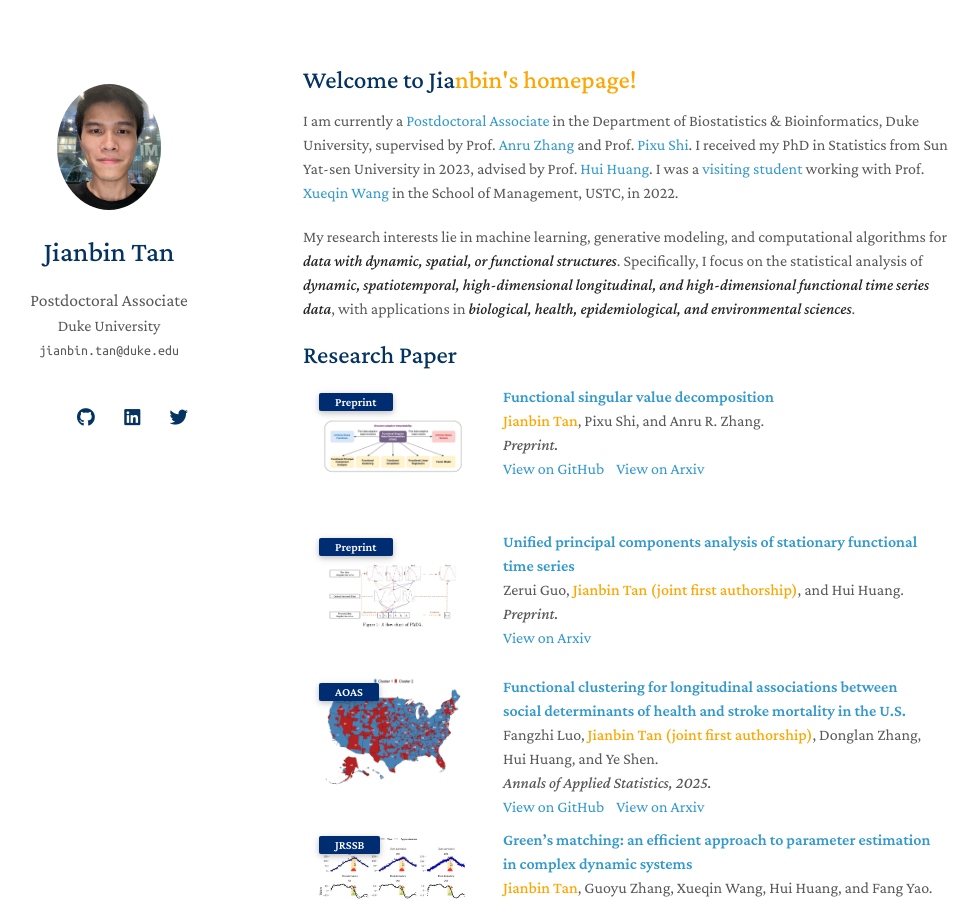
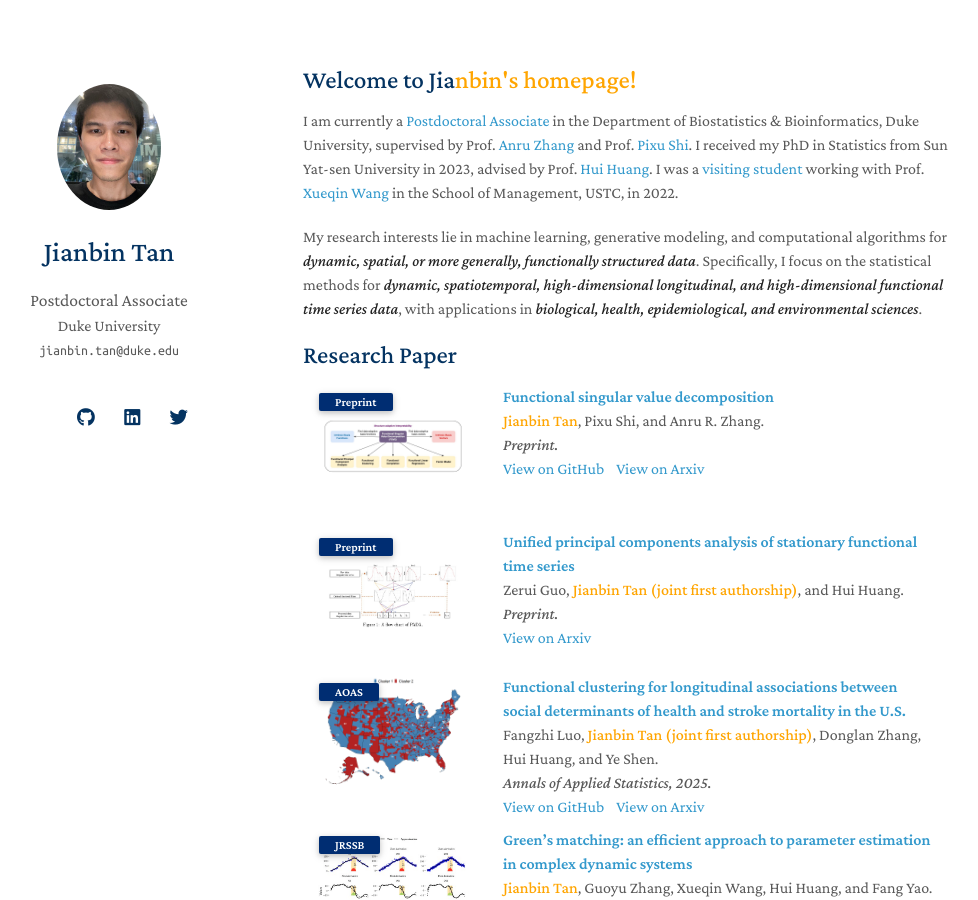
Before and after one commit to Tan-jianbin/Tan-jianbin.github.io, a Jekyll site: the page built from index.md, in a window 1280 px wide and 900 px high. Shown: the whole window, without its empty margins (167-1145 px from the left). Built offline with Jekyll 4.4.1, drawn with Linux system fonts in a browser that asks for light colours; nearby versions of some CDN libraries; a style sheet for code colours, icons or effects is not loaded; our own code applies the rules of GitHub Pages for plain Markdown files.

Commit message:
Update index.md

```diff
--- a/index.md
+++ b/index.md
@@ -6,6 +6,6 @@
 
 I am currently a [Postdoctoral Associate](https://biostat.duke.edu/profile/jianbin-tan) in the Department of Biostatistics & Bioinformatics, Duke University, supervised by Prof. [Anru Zhang](https://anruzhang.github.io) and Prof. [Pixu Shi](https://pixushi.github.io). I received my PhD in Statistics from Sun Yat-sen University in 2023, advised by Prof. [Hui Huang](http://cfas.ruc.edu.cn/kydw/zzyjy/hh/index.htm). I was a [visiting student](https://statlab905.github.io/author/jianbin-tan/) working with Prof. [Xueqin Wang](https://bs.ustc.edu.cn/english/profile.php?id=650) in the School of Management, USTC, in 2022.
 
-My research interests lie in machine learning, generative modeling, and computational algorithms for ***data with dynamic, spatial, or functional structures***. Specifically, I focus on the statistical analysis of ***dynamic, spatiotemporal, high-dimensional longitudinal, and high-dimensional functional time series data***, with applications in ***biological, health, epidemiological, and environmental sciences***.
+My research interests lie in machine learning, generative modeling, and computational algorithms for ***dynamic, spatial, or more generally, functionally structured data***. Specifically, I focus on the statistical methods for ***dynamic, spatiotemporal, high-dimensional longitudinal, and high-dimensional functional time series data***, with applications in ***biological, health, epidemiological, and environmental sciences***.
 
 {% include_relative _includes/publications.md %}
```
